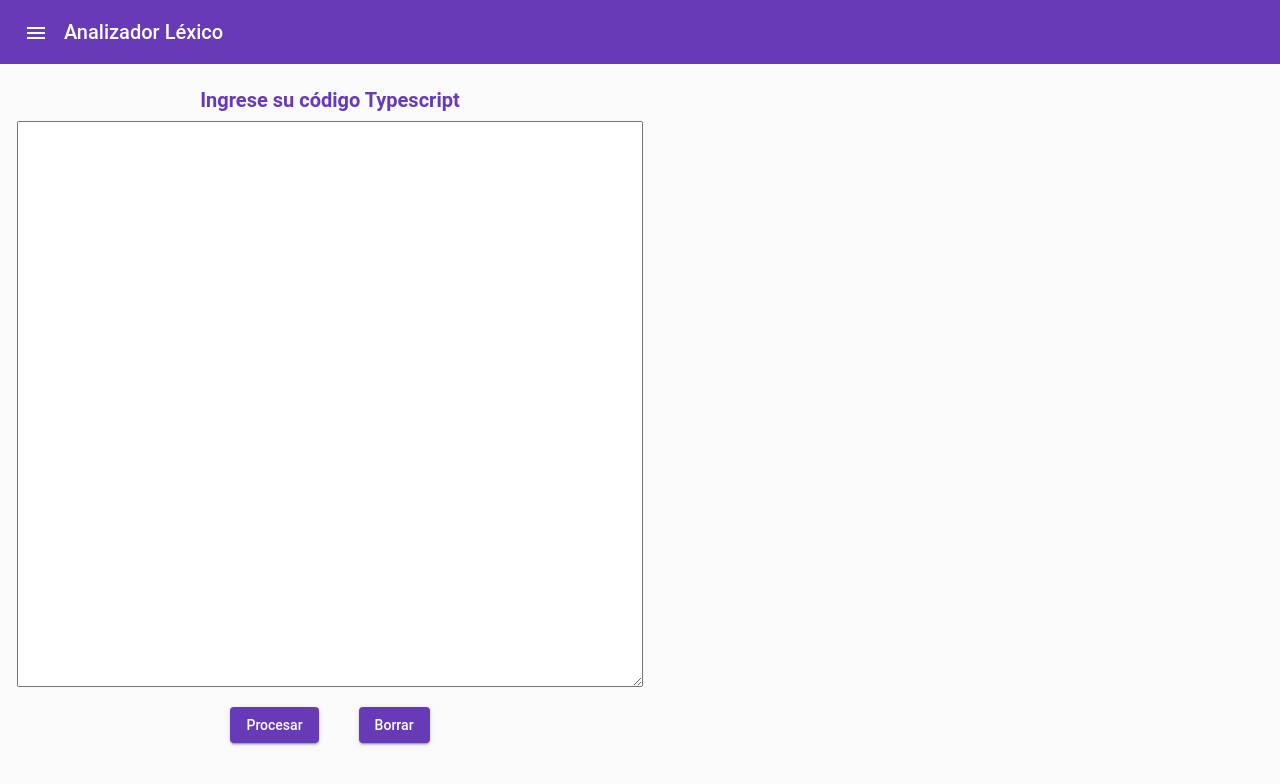
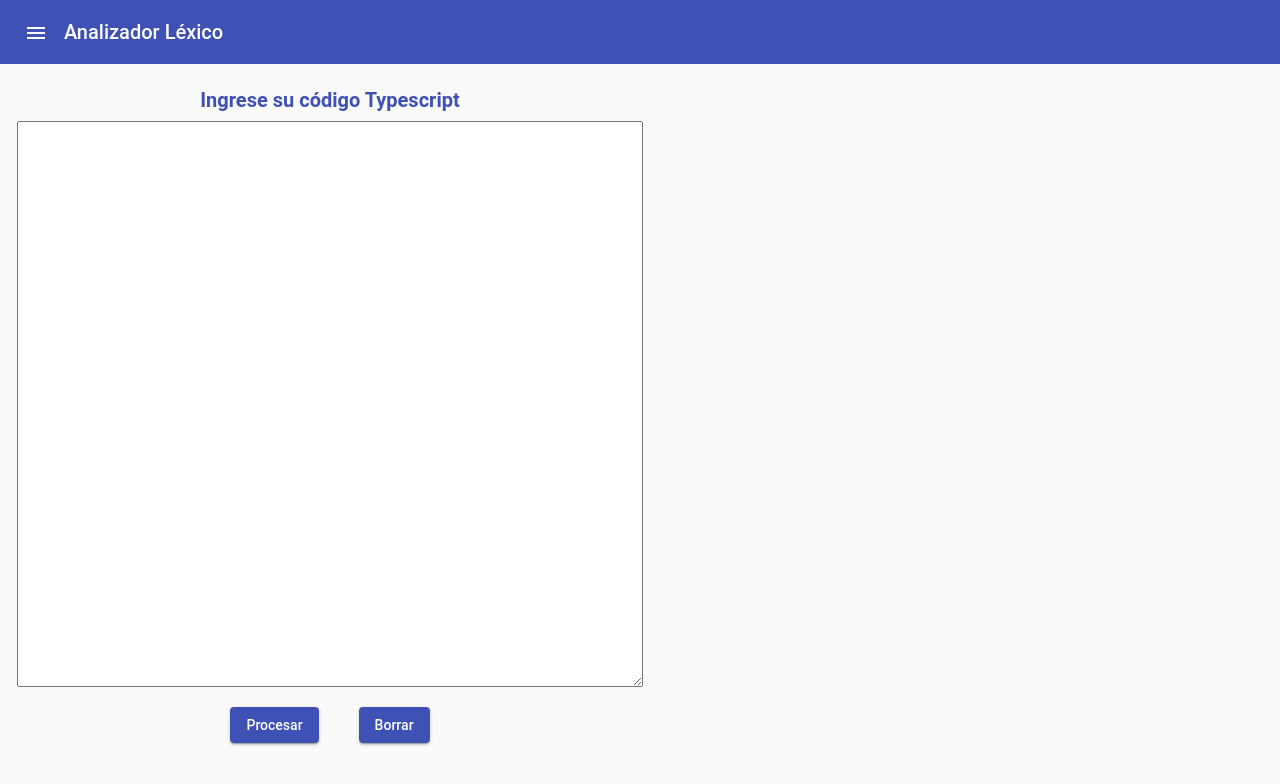
Before and after one commit to jupabass89/LexicalAnalyzer, an Angular app: page / in a window 1280 px wide. Shown: the top 784 px of the page. Built offline with nearby package versions, Linux system fonts and the light colour scheme.

Commit message:
feature: adding the team option menu content

```diff
--- a/src/app/app.component.html
+++ b/src/app/app.component.html
@@ -18,6 +18,7 @@
       <ng-container  *ngFor="let item of url; let i = index">
         <app-pdf *ngIf="pdfOptionSelected(i)" [url]="url[i]"></app-pdf>
       </ng-container>
+      <app-team *ngIf="menuOptionSelected === 4"></app-team>
     </mat-sidenav-content>
   </mat-sidenav-container>
 </div>
--- a/src/app/features/analyzer/analyzer.component.scss
+++ b/src/app/features/analyzer/analyzer.component.scss
@@ -24,7 +24,7 @@
 .analyzer-title {
   margin-bottom: 5px;
   font-weight: bold;
-  color: #673ab7;
+  color: #3f51b5;
 }
 
 .analyzer-value {
@@ -34,7 +34,7 @@
     height: 34px;
     top: 10px;
     right: -8px;
-    border-right: #673ab7 dashed 1px;
+    border-right: #3f51b5 dashed 1px;
   }
 }
 
@@ -77,7 +77,6 @@
     max-width: 100%;
   }
 
-
   .main-list {
     margin: 0;
   }
--- /dev/null
+++ b/src/app/features/team/team.component.html
@@ -0,0 +1,21 @@
+
+  <mat-card class="profile">
+    <div>
+      <h1 class="mat-h2 title">Nombre:</h1>
+      <span>Juan Pablo Gómez</span>
+    </div>
+    <div style="margin-top: 40px;">
+      <h3 class="mat-h2 title">Cédula:</h3>
+      <span>1039452223</span>
+    </div>
+  </mat-card>
+  <mat-card class="profile">
+    <div>
+      <h1 class="mat-h2 title" color="primary">Nombre:</h1>
+      <span>Juan Sebastian Ramirez</span>
+    </div>
+    <div style="margin-top: 40px;">
+      <h3 class="mat-h2 title">Cédula:</h3>
+      <span>10654352223</span>
+    </div>
+  </mat-card>
--- /dev/null
+++ b/src/app/features/team/team.component.scss
@@ -0,0 +1,21 @@
+
+:host {
+  display: flex;
+    flex-wrap: wrap;
+    justify-content: center;
+    align-content: center;
+    align-items: center;
+    height: -webkit-fill-available;
+}
+
+.profile {
+  margin: 20px;
+    padding: 20px;
+    width: 400px;
+    height: max-content;
+}
+
+.title {
+  color:#3f51b5;
+  font-weight: bold;
+}
--- /dev/null
+++ b/src/app/features/team/team.component.ts
@@ -0,0 +1,15 @@
+import { Component, OnInit } from '@angular/core';
+
+@Component({
+  selector: 'app-team',
+  templateUrl: './team.component.html',
+  styleUrls: ['./team.component.scss']
+})
+export class TeamComponent implements OnInit {
+
+  constructor() { }
+
+  ngOnInit(): void {
+  }
+
+}
--- a/src/main.ts
+++ b/src/main.ts
@@ -10,6 +10,7 @@ import {MAT_FORM_FIELD_DEFAULT_OPTIONS} from '@angular/material/form-field';
 import {AppComponent} from './app/app.component';
 import { PdfModule } from './app/features/pdf/pdf.module';
 import { AnalyzerModule } from './app/features/analyzer/analyzer.module';
+import { TeamModule } from './app/features/team/team.module';
 
 @NgModule({
   imports: [
@@ -20,6 +21,7 @@ import { AnalyzerModule } from './app/features/analyzer/analyzer.module';
     DemoMaterialModule,
     MatNativeDateModule,
     PdfModule,
+    TeamModule,
     AnalyzerModule,
     ReactiveFormsModule,
   ],
--- a/src/styles.scss
+++ b/src/styles.scss
@@ -1,4 +1,4 @@
-@import '~@angular/material/prebuilt-themes/deeppurple-amber.css';
+@import '~@angular/material/prebuilt-themes/indigo-pink.css';
 
 body {
   font-family: Roboto, Arial, sans-serif;
```
Also changed, not shown: src/app/features/team/team.module.ts (added, +18 -0 lines), src/app/assets/usericon.png (added), 1 other file (tests, documents, lock files or other folders).
